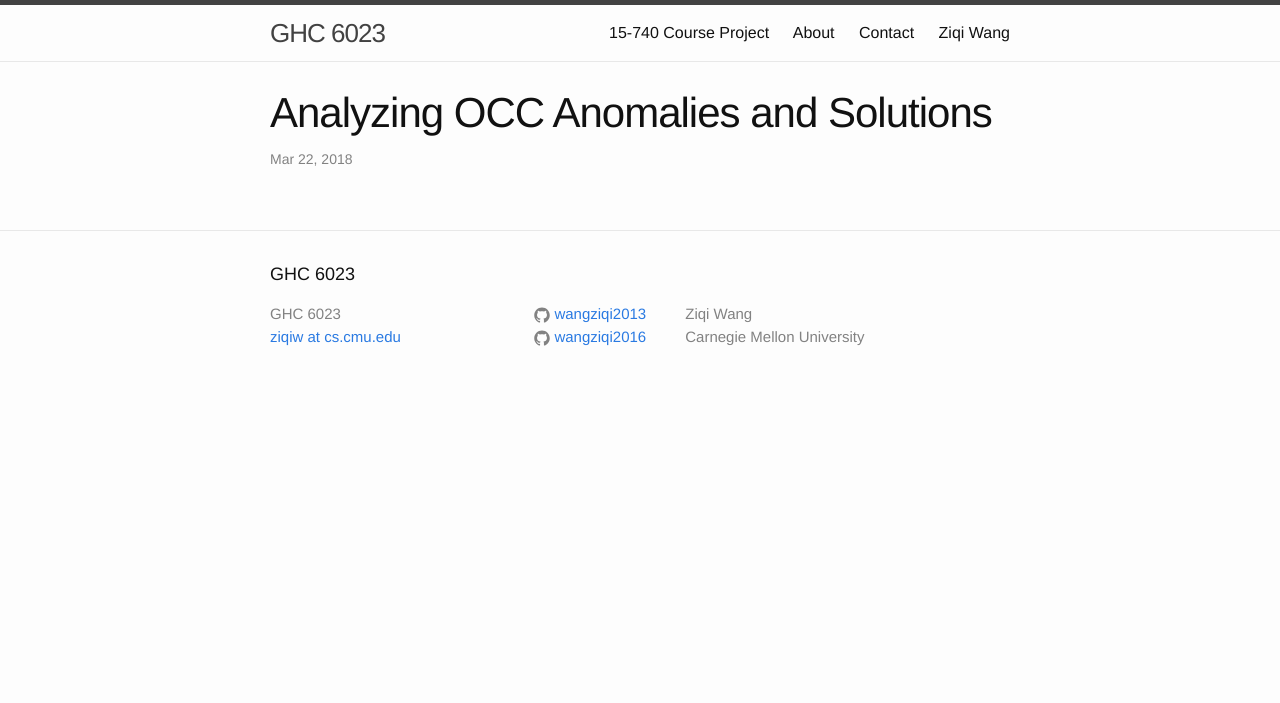
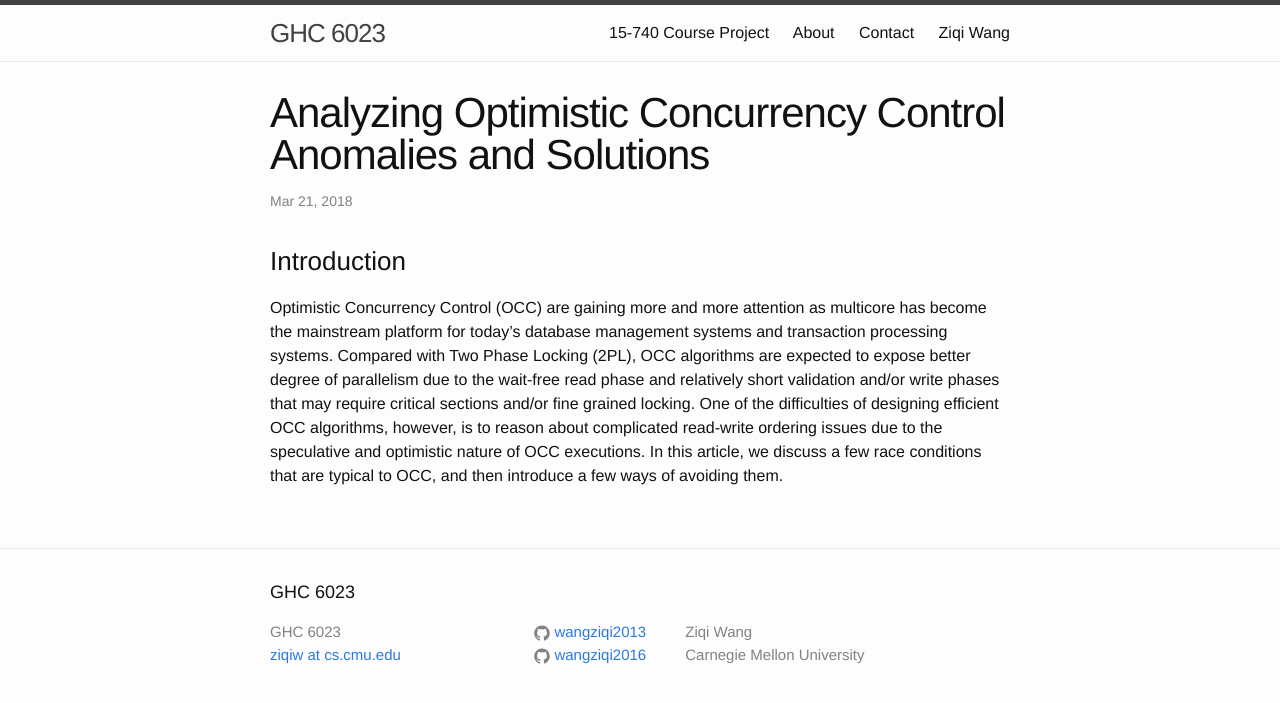
Before and after one commit to wangziqi2013/wangziqi2013.github.io, a Jekyll site: the page built from _posts/2018-03-21-Analyzing-OCC-Anomalies-and-Solutions.markdown, in a window 1280 px wide. Shown: the top 703 px of the page. Built offline with Jekyll 4.4.1, drawn with Linux system fonts in a browser that asks for light colours.

Commit message:
Working on first paragraph

```diff
--- a/_posts/2018-03-21-Analyzing-OCC-Anomalies-and-Solutions.markdown
+++ b/_posts/2018-03-21-Analyzing-OCC-Anomalies-and-Solutions.markdown
@@ -1,7 +1,19 @@
 ---
 layout: post
-title:  "Analyzing OCC Anomalies and Solutions"
-date:   2018-03-21 21:47:00 -0500
+title:  "Analyzing Optimistic Concurrency Control Anomalies and Solutions"
+date:   2018-03-20 21:47:00 -0500
 categories: article
 ontop: true
 ---
+
+### Introduction
+
+Optimistic Concurrency Control (OCC) are gaining more and more attention as multicore
+has become the mainstream platform for today's database management systems and transaction
+processing systems. Compared with Two Phase Locking (2PL), OCC algorithms are expected to
+expose better degree of parallelism due to the wait-free read phase and relatively short
+validation and/or write phases that may require critical sections and/or fine grained locking.
+One of the difficulties of designing efficient OCC algorithms, however, is to reason about complicated
+read-write ordering issues due to the speculative and optimistic nature of OCC executions.
+In this article, we discuss a few race conditions that are typical to OCC, and then introduce
+a few ways of avoiding them.
```
